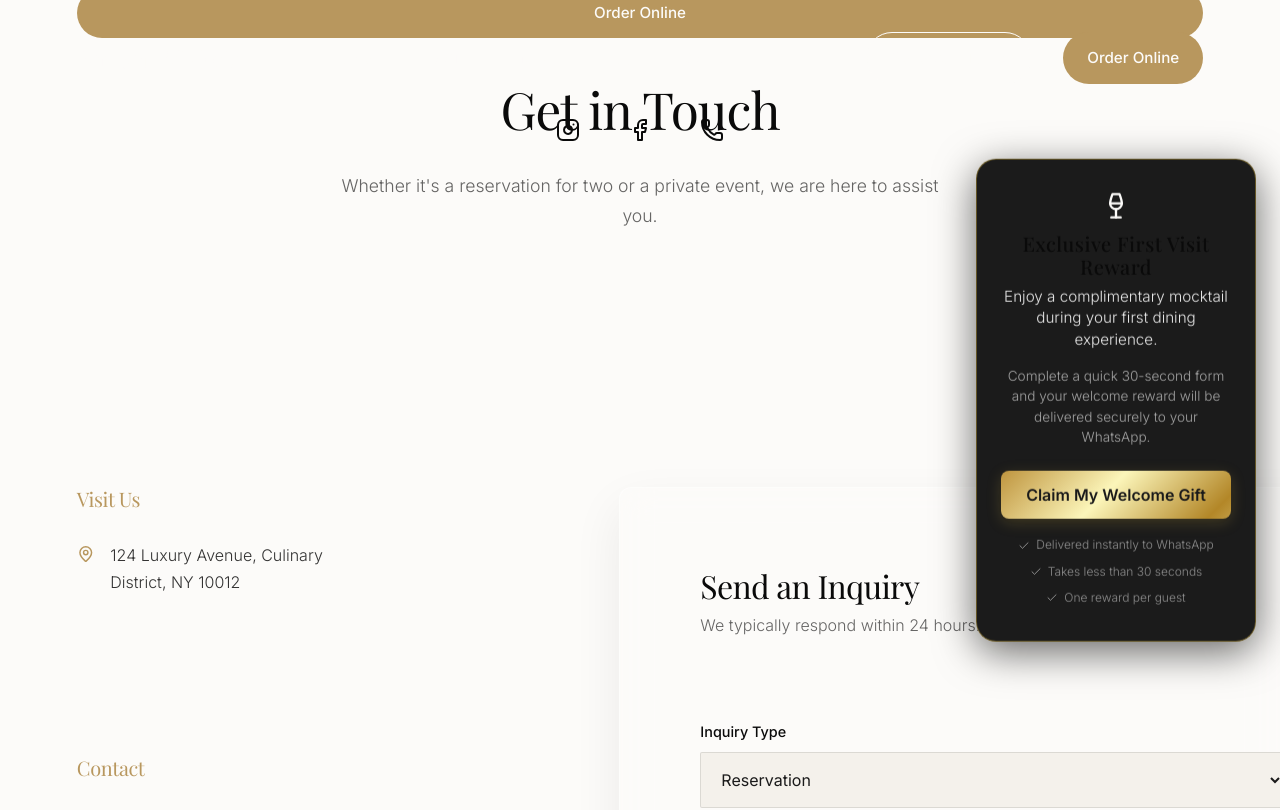
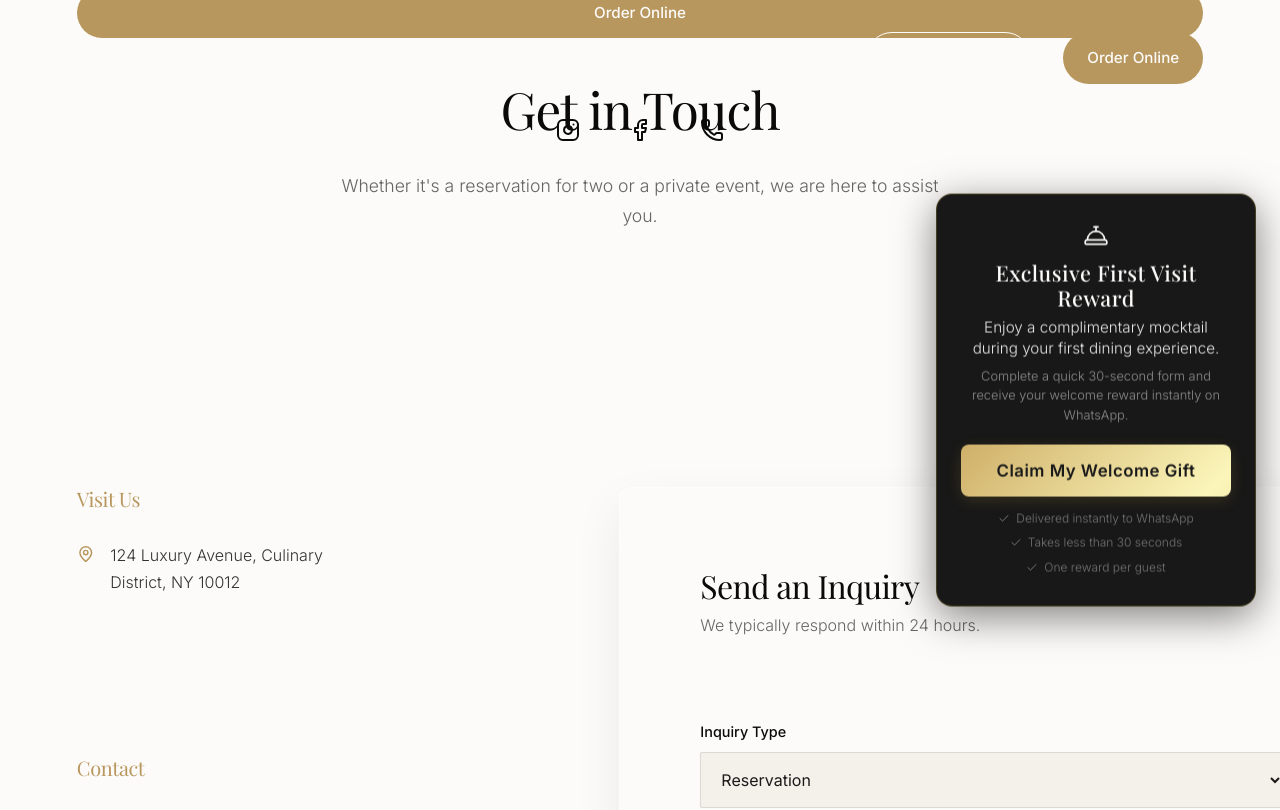
Before and after one commit to ayanvisionai-code/Ember-Oak, a React (Vite) app: page /contact in a window 1280 px wide. Shown: the top 810 px of the page. Built offline with nearby package versions, Linux system fonts and the light colour scheme; a web font is replaced by a local one.

Commit message:
Final UX and concierge refinements to VIP widget

```diff
--- a/src/components/AcquisitionWidget/AcquisitionModal.jsx
+++ b/src/components/AcquisitionWidget/AcquisitionModal.jsx
@@ -1,6 +1,6 @@
 import { useState } from 'react';
 import { motion, AnimatePresence } from 'framer-motion';
-import { X, Gift, CheckCircle, AlertCircle } from 'lucide-react';
+import { X, ConciergeBell, CheckCircle, AlertCircle } from 'lucide-react';
 import config from '../../data/vip-config.json';
 import './AcquisitionWidget.css';
 
@@ -68,19 +68,19 @@ export default function AcquisitionModal({ isOpen, onClose }) {
       <div className="vip-modal-overlay">
         <motion.div
           className="vip-modal"
-          initial={{ opacity: 0, scale: 0.95 }}
-          animate={{ opacity: 1, scale: 1 }}
-          exit={{ opacity: 0, scale: 0.95 }}
-          transition={{ duration: 0.4, ease: [0.16, 1, 0.3, 1] }}
+          initial={{ opacity: 0, scale: 0.95, y: 10 }}
+          animate={{ opacity: 1, scale: 1, y: 0 }}
+          exit={{ opacity: 0, scale: 0.95, y: 10 }}
+          transition={{ duration: 0.5, ease: [0.16, 1, 0.3, 1] }}
         >
           <button className="vip-modal__close" onClick={onClose} aria-label="Close modal">
-            <X size={24} />
+            <X size={24} strokeWidth={1.5} />
           </button>
 
           {status === 'idle' || status === 'loading' ? (
             <>
               <div className="vip-modal__header">
-                <Gift size={40} className="text-accent mb-sm mx-auto" style={{ display: 'block' }} />
+                <ConciergeBell size={44} className="text-accent mb-sm mx-auto" style={{ display: 'block' }} strokeWidth={1.5} />
                 <h2 className="vip-modal__title">{config.title}</h2>
                 <p className="vip-modal__desc">{config.description}</p>
               </div>
@@ -123,7 +123,7 @@ export default function AcquisitionModal({ isOpen, onClose }) {
             </div>
           ) : status === 'success_existing' ? (
             <div className="vip-status">
-              <Gift size={64} className="vip-status__icon" />
+              <ConciergeBell size={64} className="vip-status__icon" strokeWidth={1.5} />
               <h2 className="vip-status__title">Welcome Back.</h2>
               <div className="vip-status__box">
                 <p className="vip-status__text">
--- a/src/components/AcquisitionWidget/AcquisitionWidget.css
+++ b/src/components/AcquisitionWidget/AcquisitionWidget.css
@@ -2,14 +2,14 @@
 .vip-widget-container {
   position: fixed;
   z-index: 1000;
-  transition: all var(--transition-normal);
+  transition: all 0.4s cubic-bezier(0.16, 1, 0.3, 1);
 }
 
 /* Desktop: Right aligned, vertically centered */
 @media (min-width: 769px) {
   .vip-widget-container {
     top: 50%;
-    right: 24px;
+    right: max(24px, calc((100vw - 1240px) / 2));
     transform: translateY(-50%);
   }
 }
@@ -23,13 +23,13 @@
 }
 
 .vip-pill {
-  background: rgba(15, 15, 15, 0.95);
-  backdrop-filter: blur(16px);
-  -webkit-backdrop-filter: blur(16px);
-  border: 1px solid rgba(212, 175, 55, 0.4);
-  border-radius: 20px;
-  padding: 32px 24px;
-  box-shadow: 0 10px 40px rgba(0, 0, 0, 0.6);
+  background: rgba(12, 12, 12, 0.95);
+  backdrop-filter: blur(20px);
+  -webkit-backdrop-filter: blur(20px);
+  border: 1px solid rgba(212, 175, 55, 0.25);
+  border-radius: 16px;
+  padding: 28px 24px;
+  box-shadow: 0 10px 40px rgba(0, 0, 0, 0.5);
   color: var(--color-warm-white);
   cursor: pointer;
   display: flex;
@@ -41,8 +41,8 @@
 
 .vip-pill:hover {
   transform: translateY(-4px) scale(1.02);
-  box-shadow: 0 15px 40px rgba(212, 175, 55, 0.15);
-  border-color: rgba(212, 175, 55, 0.8);
+  box-shadow: 0 15px 50px rgba(212, 175, 55, 0.15);
+  border-color: rgba(212, 175, 55, 0.5);
 }
 
 .vip-pill__icon {
@@ -52,37 +52,38 @@
 
 .vip-pill__title {
   font-family: var(--font-display);
-  font-size: 1.25rem;
+  font-size: 1.35rem;
   font-weight: 500;
-  margin-bottom: 8px;
+  color: var(--color-gold);
+  margin-bottom: 6px;
   letter-spacing: 0.5px;
 }
 
 .vip-pill__desc {
   font-size: 0.95rem;
   color: rgba(255, 255, 255, 0.9);
-  margin-bottom: 16px;
+  margin-bottom: 8px;
   line-height: 1.4;
 }
 
 .vip-pill__explanation {
-  font-size: 0.85rem;
-  color: rgba(255, 255, 255, 0.6);
-  margin-bottom: 24px;
+  font-size: 0.8rem;
+  color: rgba(255, 255, 255, 0.5);
+  margin-bottom: 20px;
   line-height: 1.5;
 }
 
 .vip-pill__btn {
   width: 100%;
-  margin-bottom: 16px;
-  padding: 14px 20px;
-  font-size: 1rem;
+  margin-bottom: 12px;
+  padding: 16px 20px;
+  font-size: 1.05rem;
 }
 
 .vip-pill__trust {
   display: flex;
   flex-direction: column;
-  gap: 6px;
+  gap: 4px;
   align-items: center;
 }
 
@@ -91,35 +92,37 @@
   align-items: center;
   gap: 6px;
   font-size: 0.75rem;
-  color: rgba(255, 255, 255, 0.5);
+  color: rgba(255, 255, 255, 0.4);
+  font-weight: 300;
 }
 
 /* Gold Button Style */
 .btn--gold {
-  background: linear-gradient(135deg, #BF953F, #FCF6BA, #B38728, #FBF5B7, #AA771C);
+  background: linear-gradient(135deg, #CFB069, #FCF6BA, #CFB069);
   background-size: 200% auto;
   color: #1a1a1a !important;
   border: none;
   font-weight: 600;
   border-radius: 8px;
-  transition: all 0.4s ease;
-  box-shadow: 0 4px 15px rgba(212, 175, 55, 0.2);
+  transition: all 0.4s cubic-bezier(0.16, 1, 0.3, 1);
+  box-shadow: 0 4px 15px rgba(212, 175, 55, 0.15);
   cursor: pointer;
   display: inline-flex;
   justify-content: center;
   align-items: center;
+  letter-spacing: 0.5px;
 }
 
 .btn--gold:hover {
   background-position: right center;
   transform: translateY(-2px);
-  box-shadow: 0 8px 25px rgba(212, 175, 55, 0.4);
+  box-shadow: 0 8px 25px rgba(212, 175, 55, 0.3);
 }
 
 /* Desktop uses a wider widget */
 @media (min-width: 769px) {
   .vip-pill {
-    width: 280px;
+    width: 320px;
   }
 }
 
--- a/src/components/AcquisitionWidget/AcquisitionWidget.jsx
+++ b/src/components/AcquisitionWidget/AcquisitionWidget.jsx
@@ -1,5 +1,5 @@
 import { useState, lazy, Suspense } from 'react';
-import { Wine, Check } from 'lucide-react';
+import { ConciergeBell, Check } from 'lucide-react';
 import config from '../../data/vip-config.json';
 import './AcquisitionWidget.css';
 
@@ -14,7 +14,7 @@ export default function AcquisitionWidget() {
     <>
       <div className="vip-widget-container">
         <div className="vip-pill" onClick={() => setIsModalOpen(true)}>
-          <Wine size={28} className="vip-pill__icon" />
+          <ConciergeBell size={26} className="vip-pill__icon" strokeWidth={1.5} />
           <h3 className="vip-pill__title">{config.title}</h3>
           <p className="vip-pill__desc">{config.description}</p>
           <p className="vip-pill__explanation">{config.explanation}</p>
--- a/src/data/vip-config.json
+++ b/src/data/vip-config.json
@@ -2,7 +2,7 @@
   "enabled": true,
   "title": "Exclusive First Visit Reward",
   "description": "Enjoy a complimentary mocktail during your first dining experience.",
-  "explanation": "Complete a quick 30-second form and your welcome reward will be delivered securely to your WhatsApp.",
+  "explanation": "Complete a quick 30-second form and receive your welcome reward instantly on WhatsApp.",
   "rewardTitle": "Complimentary Mocktail",
   "ctaText": "Claim My Welcome Gift",
   "webhookUrl": "https://hook.us1.make.com/mock-webhook-endpoint",
```
